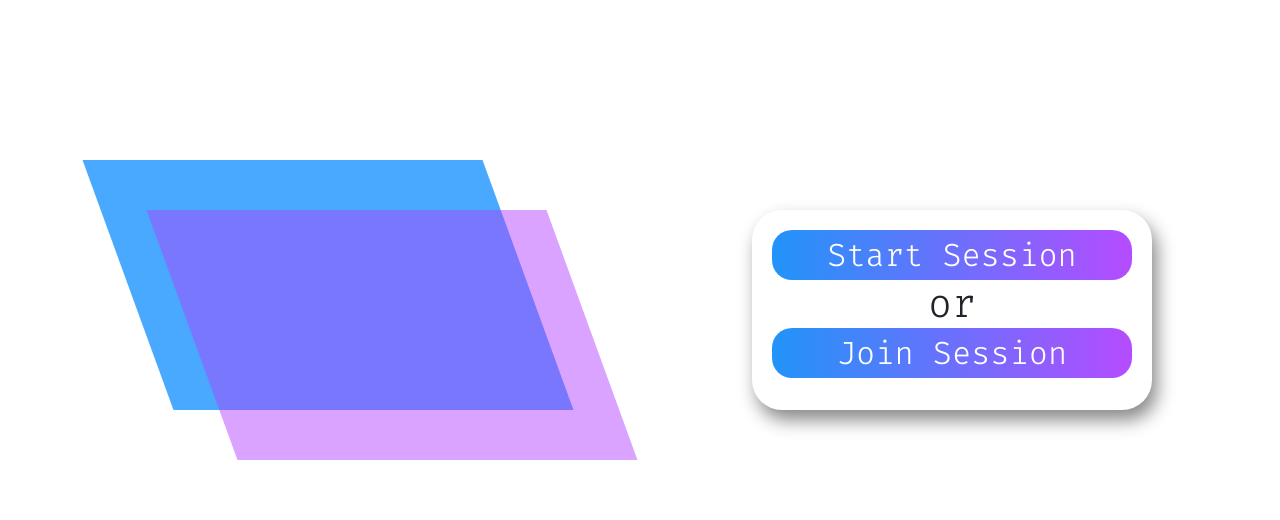
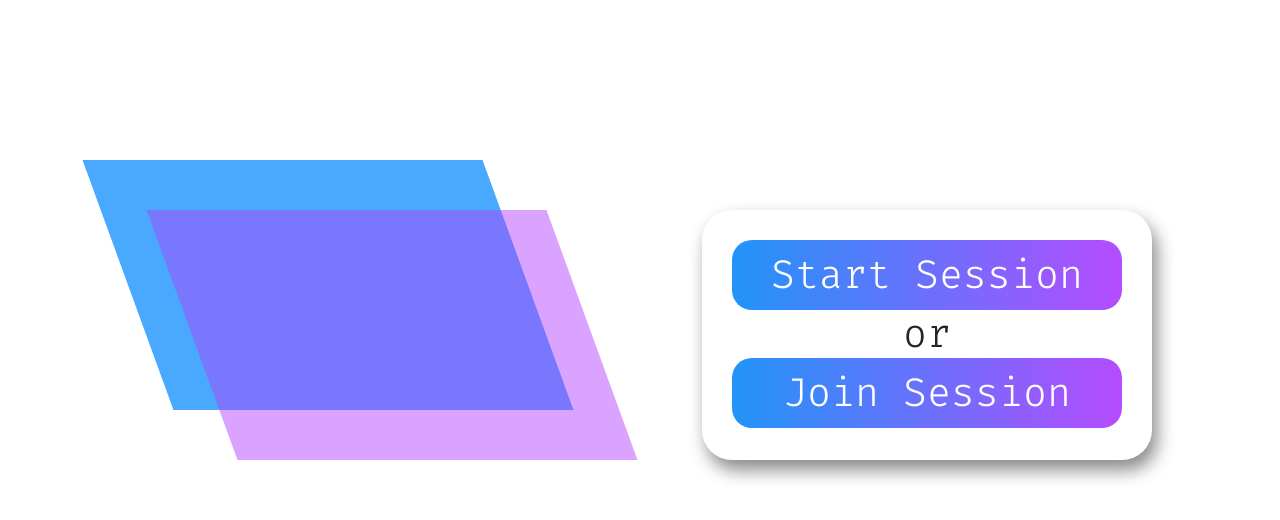
Before and after one commit to RGBHack/Fabric, a Flask app: page / in a window 1280 px wide. Shown: the part 89-609 px from the top of the page. Run offline with Flask 2, Linux system fonts and the light colour scheme; some libraries are stand-ins or nearby versions; some web fonts are replaced.

Commit message:
style session buttons

```diff
--- a/app.py
+++ b/app.py
@@ -5,11 +5,13 @@ import sys
 from werkzeug.routing import BaseConverter
 import random
 from flask_socketio import SocketIO
+import json
 
 app = Flask(__name__)
 
 rooms = []
 num = 0
+socketio = SocketIO(app)
 
 class RegexConverter(BaseConverter):
     def __init__(self, url_map, *items):
@@ -51,4 +53,4 @@ def create():
 
 
 if __name__ == '__main__':
-    app.run(debug=True,port=int(os.environ.get('PORT', 5004)))
+    socketio.run(debug=True,port=int(os.environ.get('PORT', 5004)))
--- a/templates/index.html
+++ b/templates/index.html
@@ -74,8 +74,8 @@
         }
 
         .main-text {
-            width: 400px;
-            height: 200px;
+            width: 450px;
+            height: 250px;
             background: white;
             margin-top: -250px;
             margin-right: 10vw;
@@ -83,7 +83,7 @@
             text-align: center;
             border-radius: 30px;
             box-shadow: 5px 10px 18px #888888;
-            padding: 20px;
+            padding: 30px;
         }
 
         .main-text h1 {
@@ -97,8 +97,9 @@
             background: linear-gradient(90deg, rgba(33, 148, 249, 1) 0%, rgba(181, 76, 255, 1) 100%);
             color: white;
             width: 100%;
-            font-size: 2rem;
+            font-size: 2.5rem;
             border-radius: 20px;
+            padding: 5px;
         }
 
         .session-btn:hover {
```
